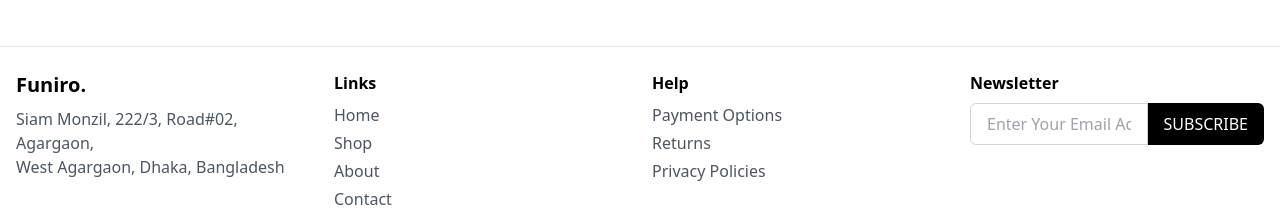
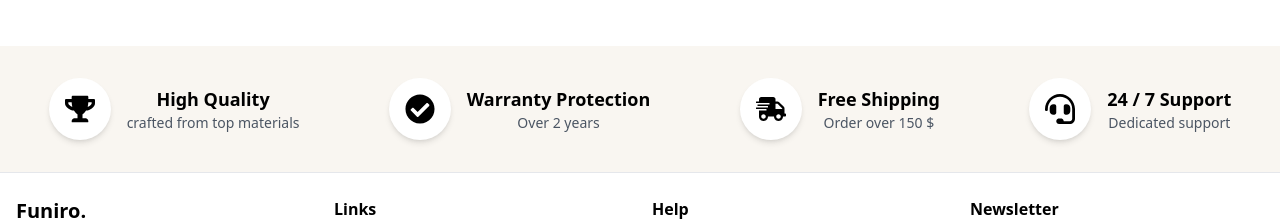
Before and after one commit to arindom10/Furniro, a React (Vite) app: page /shop in a window 1280 px wide. Shown: the part 898-1120 px from the top of the page. Built offline with nearby package versions, Linux system fonts and the light colour scheme.

Commit message:
feat: add ProductDetails component and integrate Features into Shop component

```diff
--- a/src/App.jsx
+++ b/src/App.jsx
@@ -6,6 +6,7 @@ import About from "./Components/About";
 import Contact from "./Components/Contact";
 import Footer from "./Components/Footer";
 import NotFound from "./Components/NotFound";
+import ProductDetails from "./Components/ProductDetails";
 
 const App = () => {
   return (
@@ -15,6 +16,7 @@ const App = () => {
         <Routes>
           <Route path="/" element={<Home />} />
           <Route path="/shop" element={<Shop />} />
+          <Route path="/product/:id" element={<ProductDetails />} />
           <Route path="/about" element={<About />} />
           <Route path="/contact" element={<Contact />} />
           <Route path="*" element={<NotFound />} />
--- /dev/null
+++ b/src/Components/Features.jsx
@@ -0,0 +1,62 @@
+import {
+  FaTrophy,
+  FaCheckCircle,
+  FaShippingFast,
+  FaHeadset,
+} from "react-icons/fa";
+
+const Features = () => {
+  const features = [
+    {
+      id: 1,
+      icon: <FaTrophy size={30} className="text-black" />,
+      title: "High Quality",
+      description: "crafted from top materials",
+    },
+    {
+      id: 2,
+      icon: <FaCheckCircle size={30} className="text-black" />,
+      title: "Warranty Protection",
+      description: "Over 2 years",
+    },
+    {
+      id: 3,
+      icon: <FaShippingFast size={30} className="text-black" />,
+      title: "Free Shipping",
+      description: "Order over 150 $",
+    },
+    {
+      id: 4,
+      icon: <FaHeadset size={30} className="text-black" />,
+      title: "24 / 7 Support",
+      description: "Dedicated support",
+    },
+  ];
+
+  return (
+    <div className="bg-[#f9f6f1] py-8">
+      <div className="container mx-auto px-4">
+        <div className="flex flex-wrap justify-around gap-6">
+          {features.map((feature) => (
+            <div
+              key={feature.id}
+              className="flex items-center space-x-4 text-center"
+            >
+              <div className="p-4 rounded-full bg-white shadow-md">
+                {feature.icon}
+              </div>
+              <div>
+                <h3 className="text-lg font-bold text-black">
+                  {feature.title}
+                </h3>
+                <p className="text-gray-600 text-sm">{feature.description}</p>
+              </div>
+            </div>
+          ))}
+        </div>
+      </div>
+    </div>
+  );
+};
+
+export default Features;
--- a/src/Components/ProductDetails.jsx
+++ b/src/Components/ProductDetails.jsx
@@ -1,5 +1,114 @@
+import { useParams } from "react-router-dom";
+
 const ProductDetails = () => {
-  return <div>ProductDetails</div>;
+  const { id } = useParams(); // Get the product ID from the URL
+
+  const products = [
+    {
+      id: 1,
+      name: "Grifo",
+      description: "Night lamp",
+      price: "Rp 1.500.000",
+      image: "https://i.ibb.co/QD5kPGQ/Images.png",
+      badge: null,
+    },
+    {
+      id: 2,
+      name: "Muggo",
+      description: "Small mug",
+      price: "Rp 150.000",
+      image: "https://i.ibb.co/Px6fd2k/image-3.png",
+      badge: "New",
+    },
+    {
+      id: 3,
+      name: "Pingky",
+      description: "Cute bed set",
+      price: "Rp 7.000.000",
+      oldPrice: "Rp 14.000.000",
+      image: "https://i.ibb.co/gDksVzb/image-4.png",
+      badge: "50%",
+    },
+    {
+      id: 4,
+      name: "Potty",
+      description: "Minimalist flower pot",
+      price: "Rp 500.000",
+      image: "https://i.ibb.co/ZX8Bhc4/image-6.png",
+      badge: "New",
+    },
+    {
+      id: 5,
+      name: "Lampy",
+      description: "Modern lamp",
+      price: "Rp 2.000.000",
+      image: "https://i.ibb.co/WknKkRN/Images-2.png",
+      badge: null,
+    },
+    {
+      id: 6,
+      name: "Sofy",
+      description: "Luxury sofa",
+      price: "Rp 8.000.000",
+      image: "https://i.ibb.co/K23X21L/Images-1.png",
+      badge: null,
+    },
+    {
+      id: 7,
+      name: "Chairy",
+      description: "Wooden chair",
+      price: "Rp 750.000",
+      image: "https://i.ibb.co/T4N1jbh/image-7.png",
+      badge: "New",
+    },
+    {
+      id: 8,
+      name: "Tabley",
+      description: "Dining table",
+      price: "Rp 5.000.000",
+      image: "https://i.ibb.co/XWnw2nb/image-8.png",
+      badge: null,
+    },
+  ];
+
+  const product = products.find((product) => product.id === parseInt(id));
+
+  if (!product) {
+    return (
+      <h2 className="text-center text-2xl font-bold mt-20">
+        Product not found!
+      </h2>
+    );
+  }
+
+  return (
+    <div className="container mx-auto px-4 py-12">
+      <div className="flex flex-wrap -mx-4">
+        <div className="w-full md:w-1/2 px-4">
+          <img
+            src={product.image}
+            alt={product.name}
+            className="w-full rounded-lg shadow-lg"
+          />
+        </div>
+        <div className="w-full md:w-1/2 px-4">
+          <h1 className="text-3xl font-bold mb-4">{product.name}</h1>
+          <p className="text-gray-600 mb-4">{product.description}</p>
+          <p className="text-xl font-semibold text-black mb-4">
+            {product.price}
+          </p>
+          {product.oldPrice && (
+            <p className="text-gray-400 line-through mb-4">
+              {product.oldPrice}
+            </p>
+          )}
+          <button className="px-6 py-2 bg-[#B88E2F] text-white font-medium rounded shadow hover:bg-[#A07D26] transition">
+            Add to Cart
+          </button>
+        </div>
+      </div>
+    </div>
+  );
 };
 
 export default ProductDetails;
--- a/src/Components/Shop.jsx
+++ b/src/Components/Shop.jsx
@@ -1,9 +1,11 @@
+import Features from "./Features";
 import OurProducts from "./OurProducts";
 
 const Shop = () => {
   return (
     <div>
       <OurProducts isShopPage={true} />
+      <Features />
     </div>
   );
 };
```
